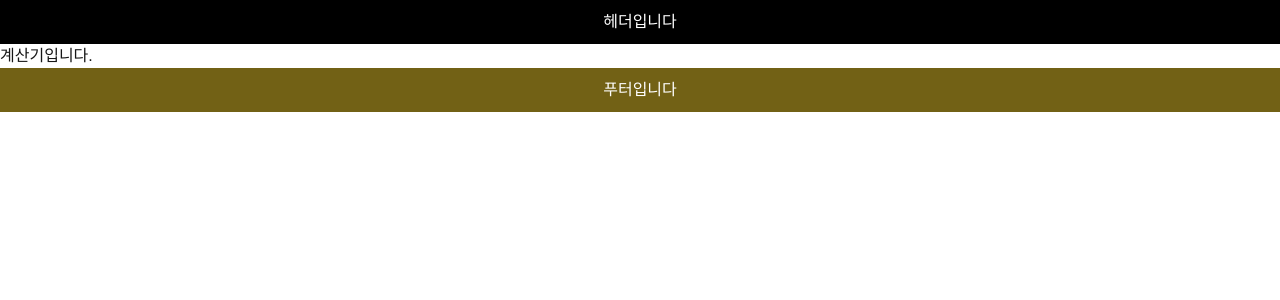
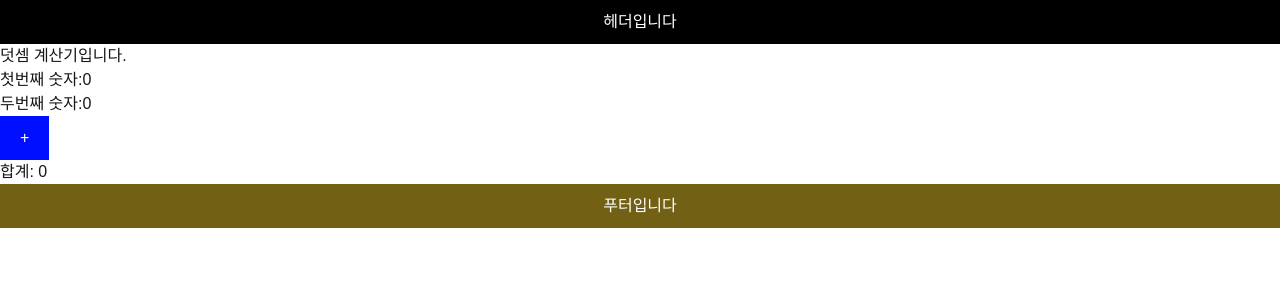
Before and after one commit to skfkfkvlrm/ai-vibe-frontend, a Next.js app in the folder hello-nextjs/: page /calc in a window 1280 px wide. Shown: the top 300 px of the page. Built offline with nearby package versions, Linux system fonts and the light colour scheme.

Commit message:
feat: add calc page component

```diff
--- a/hello-nextjs/app/calc/page.tsx
+++ b/hello-nextjs/app/calc/page.tsx
@@ -1,7 +1,34 @@
+"use client";
+import { useState } from "react";
+
+//외부 API를 연결하는 화면에서 클라이언트 모듈을 사용해서 처리
 export default function CalcPage() {
+    const [firstNum, setFirstNum] = useState<number>(0);
+    const [secondNum, setSecondNum] = useState<number>(0);
+    const [sum, setSum] = useState<number>(0);
+
+    function addSum() {
+        const sum = firstNum + secondNum;
+        setSum(sum);
+    }
+
     return (
         <div>
-            <h1>계산기입니다.</h1>
+            <h1>덧셈 계산기입니다.</h1>
+            <p>
+                첫번째 숫자:
+                <input type="text" placeholder="첫번째 숫자를 입력하세요"
+                    value={firstNum} onChange={(e) => setFirstNum(Number(e.target.value))}></input><br />
+                두번째 숫자:
+                <input type="text" placeholder="두번째 숫자를 입력하세요"
+                    value={secondNum} onChange={(e) => setSecondNum(Number(e.target.value))}></input><br />
+            </p>
+            <button style={{
+                backgroundColor: "#000fff",
+                color: "#ffffff",
+                padding: "10px 20px"
+            }}>+</button>
+            <p>합계: {sum}</p>
         </div>
     );
 }
```
